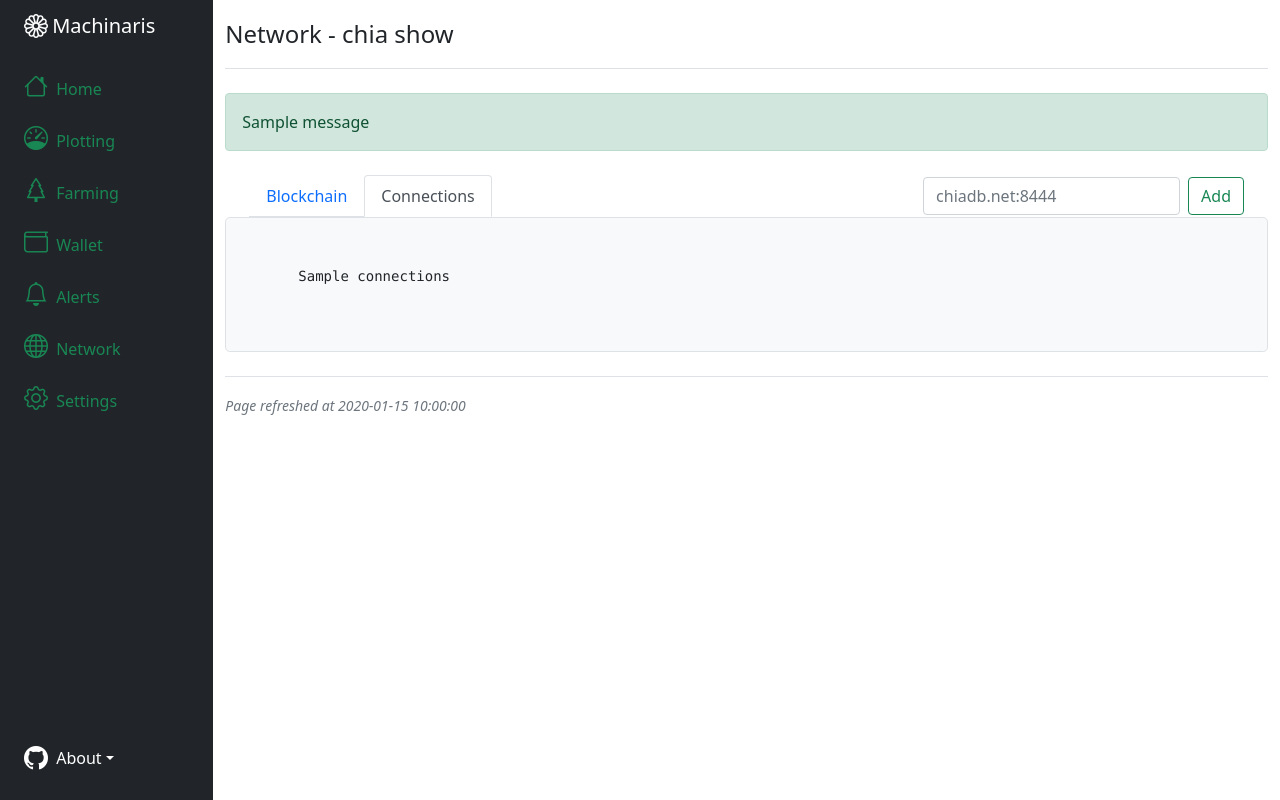
After one commit to guydavis/machinaris, a Flask app: template app/templates/network/connections.html in a window 1280 px wide. The commit adds this page. Run offline with Flask 2, Linux system fonts and the light colour scheme; the template is opened without the code that fills it: most values are stand-ins (such as "Sample title", 1, 10 or a date in 2020); one stand-in notice (Sample message) is shown; some libraries are stand-ins or nearby versions.

Commit message:
Proxy support and Network section.

```diff
--- a/app/commands/chia_cli.py
+++ b/app/commands/chia_cli.py
@@ -5,6 +5,7 @@
 import datetime
 import os
 import shutil
+import socket
 import time
 import traceback
 import yaml
@@ -14,6 +15,7 @@ from stat import S_ISREG, ST_CTIME, ST_MODE
 from subprocess import Popen, TimeoutExpired, PIPE
 from os import path
 
+from app import app
 from app.models import chia
 
 CHIA_BINARY = '/chia-blockchain/venv/bin/chia'
@@ -109,3 +111,75 @@ def load_wallet_show():
     last_wallet_show = chia.Wallet(outs.decode('utf-8').splitlines())
     last_wallet_show_load_time = datetime.datetime.now()
     return last_wallet_show
+
+last_blockchain_show = None
+last_blockchain_show_load_time = None
+
+def load_blockchain_show():
+    global last_blockchain_show
+    global last_blockchain_show_load_time
+    if last_blockchain_show and last_blockchain_show_load_time >= \
+            (datetime.datetime.now() - datetime.timedelta(seconds=RELOAD_MINIMUM_SECS)):
+        return last_blockchain_show
+
+    proc = Popen("{0} show --state".format(CHIA_BINARY), stdout=PIPE, stderr=PIPE, shell=True)
+    try:
+        outs, errs = proc.communicate(timeout=90)
+    except TimeoutExpired:
+        proc.kill()
+        proc.communicate()
+        abort(500, description="The timeout is expired!")
+    if errs:
+        abort(500, description=errs.decode('utf-8'))
+
+    last_blockchain_show = chia.Blockchain(outs.decode('utf-8').splitlines())
+    last_blockchain_show_load_time = datetime.datetime.now()
+    return last_blockchain_show
+
+last_connections_show = None
+last_connections_show_load_time = None
+
+def load_connections_show():
+    global last_connections_show
+    global last_connections_show_load_time
+    if last_connections_show and last_connections_show_load_time >= \
+            (datetime.datetime.now() - datetime.timedelta(seconds=RELOAD_MINIMUM_SECS)):
+        return last_connections_show
+
+    proc = Popen("{0} show --connections".format(CHIA_BINARY), stdout=PIPE, stderr=PIPE, shell=True)
+    try:
+        outs, errs = proc.communicate(timeout=90)
+    except TimeoutExpired:
+        proc.kill()
+        proc.communicate()
+        abort(500, description="The timeout is expired!")
+    if errs:
+        abort(500, description=errs.decode('utf-8'))
+
+    last_connections_show = chia.Connections(outs.decode('utf-8').splitlines())
+    last_connections_show_load_time = datetime.datetime.now()
+    return last_connections_show
+
+def add_connection(connection):
+    try:
+        hostname,port = connection.split(':')
+        if socket.gethostbyname(hostname) == hostname:
+            app.logger.info('{} is a valid IP address'.format(hostname))
+        elif socket.gethostbyname(hostname) != hostname:
+            app.logger.info('{} is a valid hostname'.format(hostname))
+        proc = Popen("{0} show --add-connection {1}".format(CHIA_BINARY, connection), stdout=PIPE, stderr=PIPE, shell=True)
+        try:
+            outs, errs = proc.communicate(timeout=60)
+        except TimeoutExpired:
+            proc.kill()
+            proc.communicate()
+            abort(500, description="The timeout is expired!")
+        if errs:
+            abort(500, description=errs.decode('utf-8'))
+    except Exception as ex:
+        app.logger.info(traceback.format_exc())
+        flash('Invalid connection "{0}" provided.  Must be HOST:PORT.'.format(connection), 'danger')
+        flash(str(ex), 'warning')
+    else:
+        app.logger.info("{0}".format(outs.decode('utf-8')))
+        flash('Nice! Connection added to Chia and sync engaging!', 'success')
--- a/app/routes.py
+++ b/app/routes.py
@@ -2,7 +2,7 @@ import pytz
 import os
 
 from datetime import datetime
-from flask import Flask, flash, redirect, render_template, request, url_for
+from flask import Flask, flash, redirect, render_template, request, session, url_for
 
 from app import app
 from app.commands import chia_cli, plotman_cli
@@ -43,6 +43,24 @@ def farming():
 def alerts():
     return render_template('alerts.html')
 
+@app.route('/wallet')
+def wallet():
+    wallet = chia_cli.load_wallet_show()
+    return render_template('wallet.html', wallet=wallet.text)
+
+@app.route('/network/blockchain')
+def network_blockchain():
+    blockchain = chia_cli.load_blockchain_show()
+    return render_template('network/blockchain.html', blockchain=blockchain.text)
+
+@app.route('/network/connections', methods=['GET', 'POST'])
+def network_connections():
+    if request.method == 'POST':
+        connection = request.form.get("connection")
+        chia_cli.add_connection(connection)
+    connections = chia_cli.load_connections_show()
+    return render_template('network/connections.html', connections=connections.text)
+
 @app.route('/settings/plotting', methods=['GET', 'POST'])
 def settings_plotting():
     if request.method == 'POST':
@@ -65,7 +83,7 @@ def settings_farming():
 def settings_alerts():
     return render_template('settings/alerts.html')
 
-@app.route('/settings/keys')
-def settings_keys():
-    wallet = chia_cli.load_wallet_show()
-    return render_template('settings/keys.html', wallet=wallet.text)
+@app.route('/favicon.ico')
+def favicon():
+    return send_from_directory(os.path.join(app.root_path, 'static'),
+            'favicon.ico', mimetype='image/vnd.microsoft.icon')
--- a/app/templates/base.html
+++ b/app/templates/base.html
@@ -11,6 +11,7 @@
     {% if reload_seconds %}
     <meta http-equiv="refresh" content="{{ reload_seconds }}">
     {% endif %}
+    <link rel="shortcut icon" href="{{ url_for('static', filename='favicon.ico') }}">
 </head>
 
 <body>
@@ -25,22 +26,30 @@
                     <ul class="nav nav-pills flex-column mb-sm-auto mb-0 align-items-center align-items-sm-start"
                         id="menu">
                         <li class="nav-item">
-                            <a href="/" class="nav-link px-0 align-middle text-success">
+                            <a href="{{ url_for('index') }}" class="nav-link px-0 align-middle text-success">
                                 <i class="fs-4 bi-house"></i> <span class="ms-1 d-none d-sm-inline ">Home</span>
                             </a>
                         </li>
                         <li>
-                            <a href="/plotting" class="nav-link px-0 align-middle text-success">
+                            <a href="{{ url_for('plotting') }}" class="nav-link px-0 align-middle text-success">
                                 <i class="fs-4 bi-speedometer"></i> <span
                                     class="ms-1 d-none d-sm-inline">Plotting</span> </a>
                         </li>
                         <li>
-                            <a href="/farming" class="nav-link px-0 align-middle text-success">
+                            <a href="{{ url_for('farming') }}" class="nav-link px-0 align-middle text-success">
                                 <i class="fs-4 bi-tree"></i> <span class="ms-1 d-none d-sm-inline">Farming</span></a>
                         </li>
                         <li>
-                            <a href="/alerts" class="nav-link px-0 align-middle text-success">
+                            <a href="{{ url_for('wallet') }}" class="nav-link px-0 align-middle text-success">
+                                <i class="fs-4 bi-wallet"></i> <span class="ms-1 d-none d-sm-inline">Wallet</span></a>
+                        </li>
+                        <li>
+                            <a href="{{ url_for('alerts') }}" class="nav-link px-0 align-middle text-success">
                                 <i class="fs-4 bi-bell"></i> <span class="ms-1 d-none d-sm-inline">Alerts</span></a>
+                        </li>
+                        <li>
+                            <a href="{{ url_for('network_blockchain') }}" class="nav-link px-0 align-middle text-success">
+                                <i class="fs-4 bi-globe"></i> <span class="ms-1 d-none d-sm-inline">Network</span></a>
                         </li>
                         <li>
                             <a href="#submenu3" data-bs-toggle="collapse"
@@ -48,20 +57,16 @@
                                 <i class="fs-4 bi-gear"></i> <span class="ms-1 d-none d-sm-inline">Settings</span> </a>
                             <ul class="collapse nav flex-column ms-1" id="submenu3" data-bs-parent="#menu">
                                 <li class="w-100">
-                                    <a href="/settings/plotting" class="nav-link px-0"> <span
+                                    <a href="{{ url_for('settings_plotting') }}" class="nav-link px-0"> <span
                                             class="d-none d-sm-inline text-white">Plotting</span> </a>
                                 </li>
                                 <li>
-                                    <a href="/settings/farming" class="nav-link px-0"> <span
+                                    <a href="{{ url_for('settings_farming') }}" class="nav-link px-0"> <span
                                             class="d-none d-sm-inline text-white">Farming</span> </a>
                                 </li>
                                 <li>
-                                    <a href="/settings/alerts" class="nav-link px-0"> <span
+                                    <a href="{{ url_for('settings_alerts') }}" class="nav-link px-0"> <span
                                             class="d-none d-sm-inline text-white">Alerts</span> </a>
-                                </li>
-                                <li>
-                                    <a href="/settings/keys" class="nav-link px-0"> <span
-                                            class="d-none d-sm-inline text-white">Keys</span> </a>
                                 </li>
                             </ul>
                         </li>
--- /dev/null
+++ b/app/templates/network/connections.html
@@ -0,0 +1,51 @@
+{% extends "base.html" %}
+
+{% block content %}
+
+<header class="pb-3 mb-4 border-bottom">
+    <a href="/" class="d-flex align-items-center text-dark text-decoration-none">
+        <span class="fs-4">Network - chia show</span>
+    </a>
+</header>
+
+<div>
+    {% with messages = get_flashed_messages(with_categories=true) %}
+    {% if messages %}
+    {% for category, message in messages %}
+    {% if category == 'message' %}
+    <div class="alert alert-warning" role="alert">
+        {% else %}
+        <div class="alert alert-{{ category }}" role="alert">
+            {% endif %}
+            {{ message }}
+        </div>
+        {% endfor %}
+        {% endif %}
+        {% endwith %}
+    </div>
+
+    <nav class="navbar navbar-light" style="padding-bottom: 0px;">
+        <div class="container-fluid">
+            <ul class="nav nav-tabs">
+                <li class="nav-item">
+                    <a class="nav-link" aria-current="page" href="{{ url_for('network_blockchain') }}">Blockchain</a>
+                </li>
+                <li class="nav-item">
+                    <a class="nav-link active" href="{{ url_for('network_connections') }}">Connections</a>
+                </li>
+            </ul>
+            <form class="d-flex" method="POST">
+                <input class="form-control me-2" id="connection" name="connection" type="text"
+                    placeholder="chiadb.net:8444" aria-label="Add">
+                <button class="btn btn-outline-success" type="submit">Add</button>
+            </form>
+        </div>
+    </nav>
+
+    <div class="p-5 mb-4 bg-light border rounded-3">
+        <div class="container-fluid">
+            <pre>{{ connections }}</pre>
+        </div>
+    </div>
+
+    {% endblock %}
--- a/app/templates/plotting.html
+++ b/app/templates/plotting.html
@@ -7,7 +7,7 @@
         <div class="position-relative">
             <div class="position-absolute top-0 end-0">
                 <input type="hidden" id="action" name="action" value="plot_on" />
-                <button type="submit" class="btn btn-primary">Plot On!</button>
+                <button type="submit" class="btn btn-outline-success">Plot On!</button>
             </div>
     </fieldset>
 </form>
--- a/app/templates/settings/keys.html
+++ b/app/templates/wallet.html
@@ -14,10 +14,4 @@
     </div>
 </div>
 
-<p>
-<b>NOTE</b>:<br/>
-For security, Machinaris will NEVER read from your <a href="https://github.com/guydavis/machinaris/wiki/Keys" target="_blank">mnemonic.txt file</a> or display it in any way through the WebUI. <br/>
-You must view/edit it via your filesystem mounts or through a <code>docker exec -it</code> into the container.
-</p>
-
 {% endblock %}
```
Also changed, not shown: CREDITS.md (+2 -0 lines), app/models/chia.py (+14 -1 lines), app/templates/network/blockchain.html (added, +26 -0 lines), CHANGELOG.md (added), app/static/favicon.ico (added), 2 other files.
